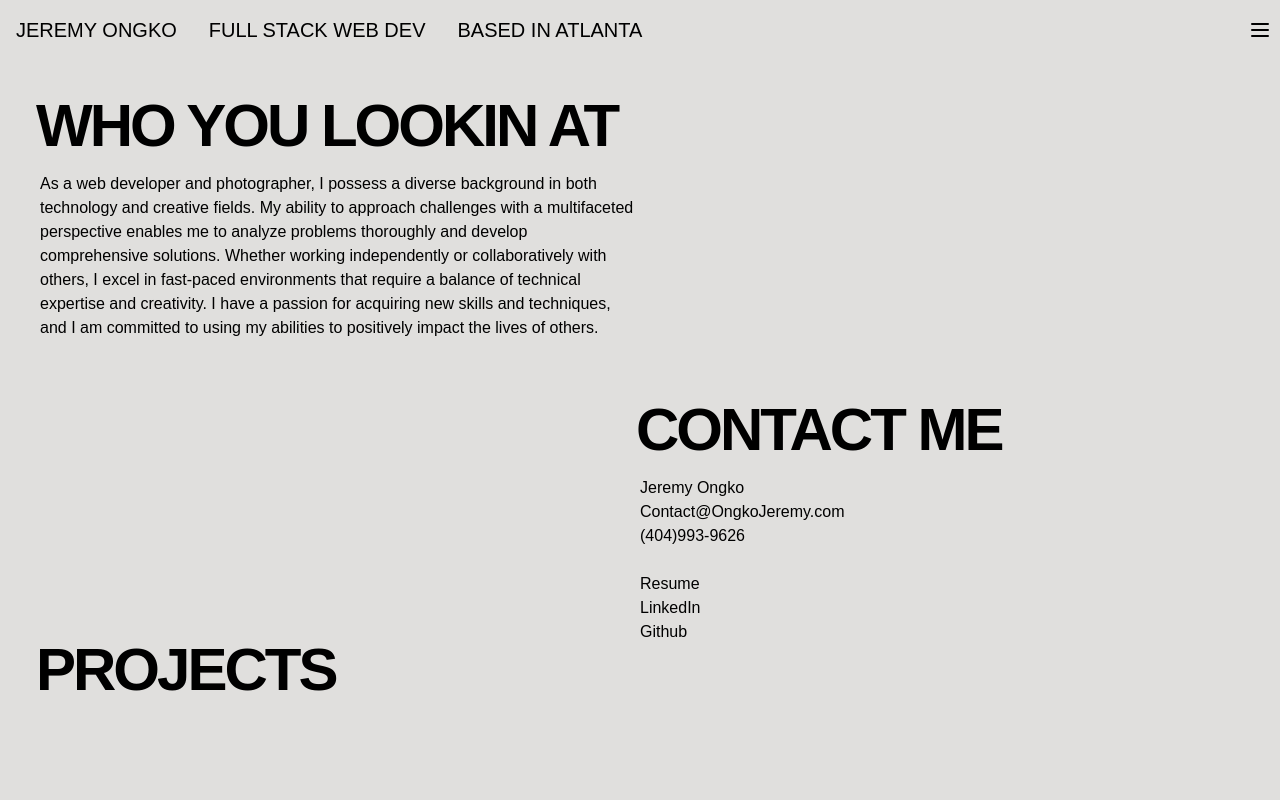
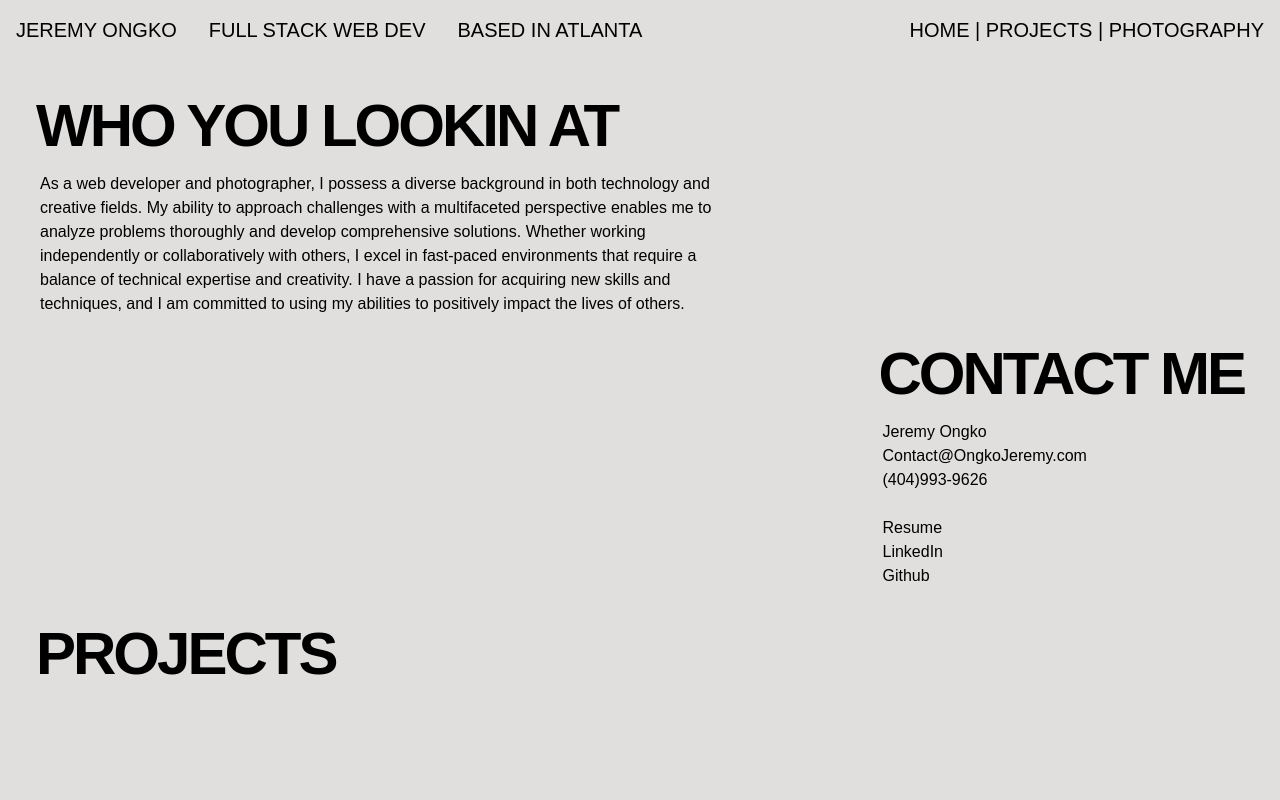
Before and after one commit to Jong-ko/Portfolio, a Next.js app: page / in a window 1280 px wide. Shown: the top 800 px of the page. Built offline with nearby package versions, Linux system fonts and the light colour scheme.

Commit message:
web resp for header and homepage

```diff
--- a/pages/index.jsx
+++ b/pages/index.jsx
@@ -1,9 +1,10 @@
-import { ContentBlock1 } from "@/components/ContantBlock1"
+import { ContentBlock1 } from "@/components/ContentBlock1"
+import { ContentBlock1Resp} from "@/components/ContentBlock1Resp"
 
 function Home() {
   return (
     <>
-      <ContentBlock1 />
+      <ContentBlock1Resp />
     </>
   )
 }
--- /dev/null
+++ b/src/components/ContentBlock1.jsx
@@ -0,0 +1,58 @@
+export function ContentBlock1() {
+  return (
+    <>
+      <div className="grid md:grid-cols-2 grid-rows-6 md:grid-rows-3">
+        <div className="col-span-1">
+          <h3 className="-m-1 pb-5 text-4xl md:text-6xl font-extrabold tracking-tighter uppercase">
+            Who you lookin at
+          </h3>
+          <p className="font-light">
+            As a web developer and photographer, I possess a diverse background in both technology
+            and creative fields. My ability to approach challenges with a multifaceted perspective
+            enables me to analyze problems thoroughly and develop comprehensive solutions. Whether
+            working independently or collaboratively with others, I excel in fast-paced environments
+            that require a balance of technical expertise and creativity. I have a passion for
+            acquiring new skills and techniques, and I am committed to using my abilities to
+            positively impact the lives of others.
+          </p>
+        </div>
+        <div></div>
+        <div className="col-span-1 col-start-2 pt-8">
+          <h3 className="-m-1 pb-5 text-4xl md:text-6xl font-extrabold tracking-tighter uppercase">
+            Contact Me
+          </h3>
+          <div className="font-light">Jeremy Ongko</div>
+          <a href="mailto:contact@ongkojeremy.com" target="_blank" className="font-light">
+            Contact@OngkoJeremy.com
+          </a>
+          <div className="font-light">(404)993-9626</div>
+          <br></br>
+          <a
+            href="https://docs.google.com/document/d/e/2PACX-1vQ41OQPKwln9ve0sKrU3bfFPyvHNlHCzFGi5L8t3pKWt8FEPQUW35qu6DeXQDqGUbwmynHaIf8GzNVt/pub"
+            target="_blank"
+            className="font-light"
+          >
+            Resume
+          </a>
+          <br></br>
+          <a
+            href="https://www.linkedin.com/in/jeremyongko/"
+            target="_blank"
+            className="font-light block"
+          >
+            LinkedIn
+          </a>
+          <a href="https://github.com/Jong-ko" target="_blank" className="font-light block">
+            Github
+          </a>
+        </div>
+
+        <div className="col-span-2 col-start-1 font-light">
+          <h3 className="-m-1 pb-5 text-4xl md:text-6xl font-extrabold tracking-tighter uppercase content-center">
+            Projects
+          </h3>
+        </div>
+      </div>
+    </>
+  )
+}
--- a/src/components/ContantBlock1.jsx
+++ b/src/components/ContentBlock1Resp.jsx
@@ -1,8 +1,9 @@
-export function ContentBlock1() {
+export function ContentBlock1Resp() {
   return (
     <>
-      <div className="grid grid-cols-2 grid-rows-3">
-        <div className="col-span-1">
+      <div className="flex flex-col pb-10">
+        <div className=" md:max-w-2xl">
+          <div className="">
           <h3 className="-m-1 pb-5 text-4xl md:text-6xl font-extrabold tracking-tighter uppercase">
             Who you lookin at
           </h3>
@@ -15,9 +16,11 @@ export function ContentBlock1() {
             acquiring new skills and techniques, and I am committed to using my abilities to
             positively impact the lives of others.
           </p>
+          </div>
         </div>
-        <div></div>
-        <div className="col-span-1 col-start-2 pt-8">
+        <div className="flex flex-row md:flex-row-reverse">
+        <div className="pb-10 pt-8 items-end">
+
           <h3 className="-m-1 pb-5 text-4xl md:text-6xl font-extrabold tracking-tighter uppercase">
             Contact Me
           </h3>
@@ -46,8 +49,8 @@ export function ContentBlock1() {
             Github
           </a>
         </div>
-
-        <div className="col-span-2 col-start-1 font-light">
+        </div>
+        <div className="pb-10 font-light">
           <h3 className="-m-1 pb-5 text-4xl md:text-6xl font-extrabold tracking-tighter uppercase content-center">
             Projects
           </h3>
--- a/src/components/Header.jsx
+++ b/src/components/Header.jsx
@@ -1,6 +1,7 @@
 import { Router } from "@/components/router/Router"
 import { MenuIcon } from "@/components/hamburger-menu/MenuIcon"
 import { useState } from "react"
+import Link from "next/link"
 
 export function Header() {
   const [isOpen, setIsOpen] = useState(false)
@@ -11,13 +12,16 @@ export function Header() {
 
   return (
     <>
-    <div className="flex flex-row self-stretch text-sm md:text-xl uppercase font-extralight">
-      <p className="m-4 self-stretch">Jeremy Ongko</p>
-      <p className="m-4 self-stretch">Full Stack Web Dev</p>
-      <p className="m-4 self-stretch">Based in Atlanta</p>
-      <MenuIcon toggleMenu={toggleMenu} isOpen={isOpen} />
-    </div>
-     <Router toggleMenu={toggleMenu} isOpen={isOpen} />
-     </>
+      <div className="flex flex-row text-sm md:text-xl uppercase font-extralight">
+        <p className="m-4">Jeremy Ongko</p>
+        <p className="m-4">Full Stack Web Dev</p>
+        <p className="m-4">Based in Atlanta</p>
+        <MenuIcon toggleMenu={toggleMenu} isOpen={isOpen} />
+        <div className="flex-grow hidden md:block m-4">
+          <p className="text-right"><Link href="/">Home</Link> | <Link href="/projects">Projects</Link> | <Link href="/">Photography</Link></p>
+        </div>
+      </div>
+      <Router toggleMenu={toggleMenu} isOpen={isOpen} />
+    </>
   )
 }
--- a/src/components/Projects/ProjectOne.jsx
+++ b/src/components/Projects/ProjectOne.jsx
@@ -39,7 +39,7 @@ export function ProjectOne() {
       <div className="col-span-1 self-center ">
         <Image
           src={BarterHouse}
-          alt="Picture of the author"
+          alt="BarterHouse Website"
           // width={500} automatically provided
           // height={500} automatically provided
           // blurDataURL="data:..." automatically provided
--- a/src/components/hamburger-menu/MenuIcon.jsx
+++ b/src/components/hamburger-menu/MenuIcon.jsx
@@ -1,6 +1,6 @@
 export const MenuIcon = ({ toggleMenu, isOpen }) => {
   return (
-    <div className="flex-1 inline-flex flex-column items-center justify-end">
+    <div className="flex-1 inline-flex flex-column items-center justify-end md:hidden">
       <button className="p-2 rounded-md text-gray-400 hover:text-white" onClick={toggleMenu}>
         <span className="sr-only">Open main menu</span>
         {isOpen ? (
```
